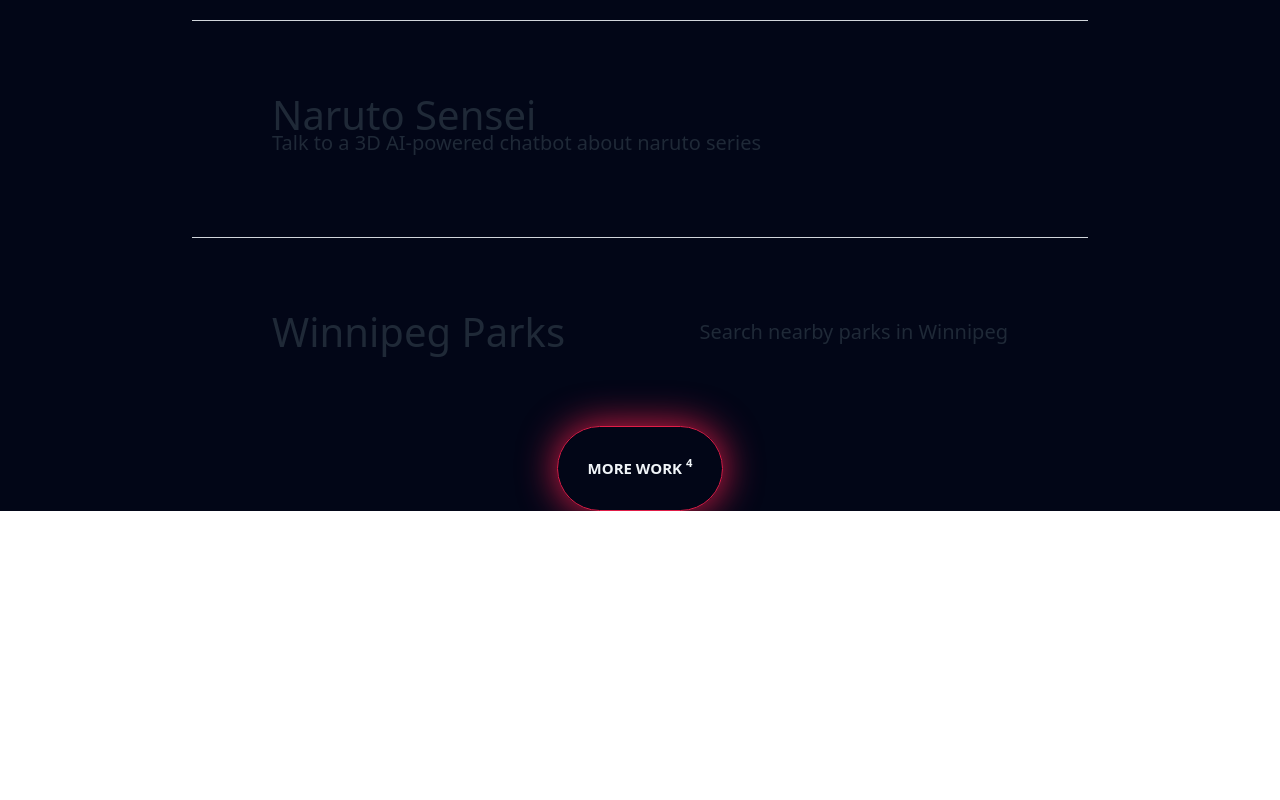
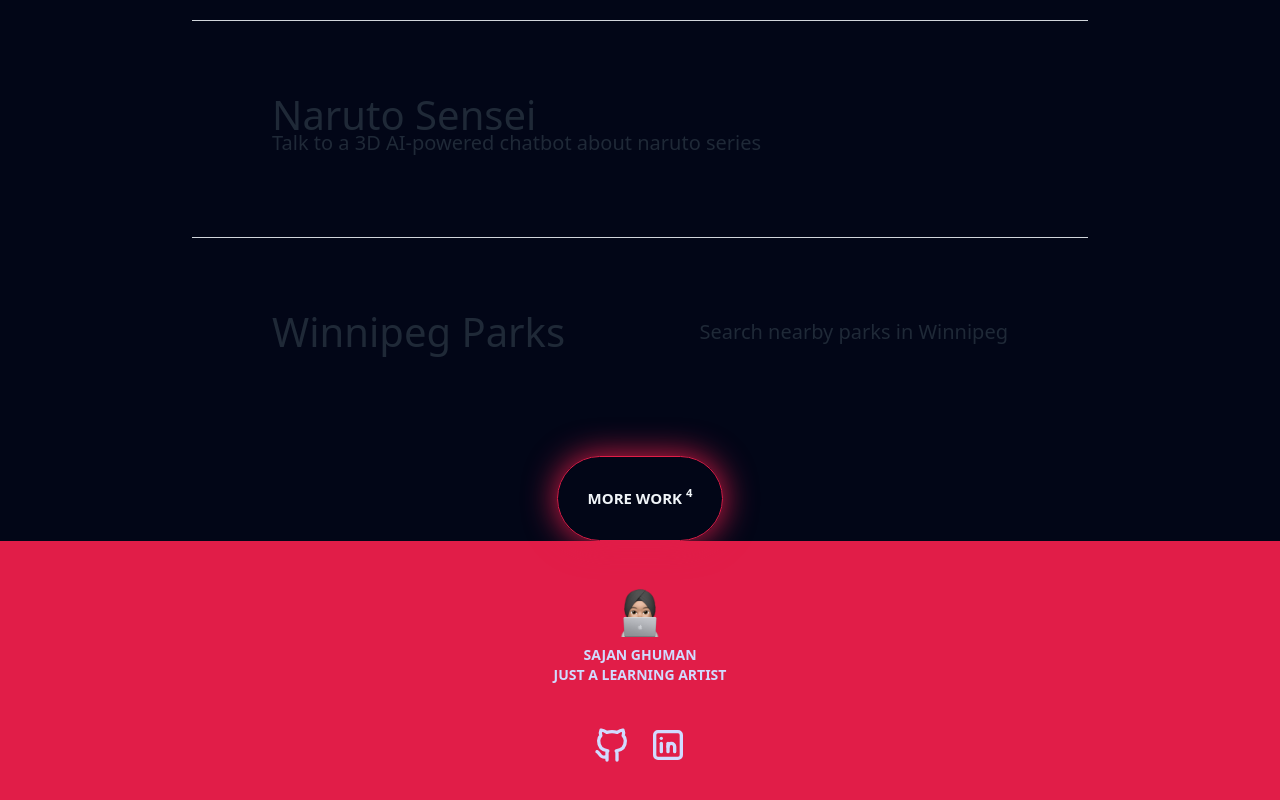
Before and after one commit to SajanGhuman/Portfolio, a Next.js app: page / in a window 1280 px wide. Shown: the part 1258-2058 px from the top of the page. Before the commit the page ends 1769 px from the top, so only its background shows below. Built offline with nearby package versions, Linux system fonts and the light colour scheme.

Commit message:
Add footer

```diff
--- a/app/components/footer.tsx
+++ b/app/components/footer.tsx
@@ -1,57 +1,63 @@
 import React from "react";
+import Link from "next/link";
 
 const Footer = () => {
   return (
-    <footer className="bg-custom-gray footer footer-center text-base-content rounded p-10">
-      <nav className="grid grid-flow-col gap-4">
-        <a className="link link-hover">About us</a>
-        <a className="link link-hover">Contact</a>
-        <a className="link link-hover">Jobs</a>
-        <a className="link link-hover">Press kit</a>
-      </nav>
+    <footer
+      id="footer"
+      className="footer footer-center bg-custom-rose text-primary-content p-10"
+    >
+      <aside>
+        <img src="favicon.png" alt="favicon image" className="w-14 h-14" />
+
+        <p className="font-bold">
+          SAJAN GHUMAN
+          <br />
+          JUST A LEARNING ARTIST
+        </p>
+      </aside>
       <nav>
         <div className="grid grid-flow-col gap-4">
-          <a>
+          <Link href="https://github.com/SajanGhuman" target="_blank">
             <svg
               xmlns="http://www.w3.org/2000/svg"
-              width="24"
-              height="24"
+              width="40"
+              height="40"
               viewBox="0 0 24 24"
-              className="fill-current"
+              fill="none"
+              stroke="currentColor"
+              stroke-width="2"
+              stroke-linecap="round"
+              stroke-linejoin="round"
+              className="icon icon-tabler icons-tabler-outline icon-tabler-brand-github hidden md:block"
             >
-              <path d="M24 4.557c-.883.392-1.832.656-2.828.775 1.017-.609 1.798-1.574 2.165-2.724-.951.564-2.005.974-3.127 1.195-.897-.957-2.178-1.555-3.594-1.555-3.179 0-5.515 2.966-4.797 6.045-4.091-.205-7.719-2.165-10.148-5.144-1.29 2.213-.669 5.108 1.523 6.574-.806-.026-1.566-.247-2.229-.616-.054 2.281 1.581 4.415 3.949 4.89-.693.188-1.452.232-2.224.084.626 1.956 2.444 3.379 4.6 3.419-2.07 1.623-4.678 2.348-7.29 2.04 2.179 1.397 4.768 2.212 7.548 2.212 9.142 0 14.307-7.721 13.995-14.646.962-.695 1.797-1.562 2.457-2.549z"></path>
-            </svg>
-          </a>
-          <a>
+              <path stroke="none" d="M0 0h24v24H0z" fill="none" />
+              <path d="M9 19c-4.3 1.4 -4.3 -2.5 -6 -3m12 5v-3.5c0 -1 .1 -1.4 -.5 -2c2.8 -.3 5.5 -1.4 5.5 -6a4.6 4.6 0 0 0 -1.3 -3.2a4.2 4.2 0 0 0 -.1 -3.2s-1.1 -.3 -3.5 1.3a12.3 12.3 0 0 0 -6.2 0c-2.4 -1.6 -3.5 -1.3 -3.5 -1.3a4.2 4.2 0 0 0 -.1 3.2a4.6 4.6 0 0 0 -1.3 3.2c0 4.6 2.7 5.7 5.5 6c-.6 .6 -.6 1.2 -.5 2v3.5" />
+            </svg>{" "}
+          </Link>
+          <Link href="https://www.linkedin.com/in/sajanghuman/" target="_blank">
             <svg
               xmlns="http://www.w3.org/2000/svg"
-              width="24"
-              height="24"
+              width="40"
+              height="40"
               viewBox="0 0 24 24"
-              className="fill-current"
+              fill="none"
+              stroke="currentColor"
+              stroke-width="2"
+              stroke-linecap="round"
+              stroke-linejoin="round"
+              className="icon icon-tabler icons-tabler-outline icon-tabler-brand-linkedin hidden md:block"
             >
-              <path d="M19.615 3.184c-3.604-.246-11.631-.245-15.23 0-3.897.266-4.356 2.62-4.385 8.816.029 6.185.484 8.549 4.385 8.816 3.6.245 11.626.246 15.23 0 3.897-.266 4.356-2.62 4.385-8.816-.029-6.185-.484-8.549-4.385-8.816zm-10.615 12.816v-8l8 3.993-8 4.007z"></path>
-            </svg>
-          </a>
-          <a>
-            <svg
-              xmlns="http://www.w3.org/2000/svg"
-              width="24"
-              height="24"
-              viewBox="0 0 24 24"
-              className="fill-current"
-            >
-              <path d="M9 8h-3v4h3v12h5v-12h3.642l.358-4h-4v-1.667c0-.955.192-1.333 1.115-1.333h2.885v-5h-3.808c-3.596 0-5.192 1.583-5.192 4.615v3.385z"></path>
-            </svg>
-          </a>
+              <path stroke="none" d="M0 0h24v24H0z" fill="none" />
+              <path d="M4 4m0 2a2 2 0 0 1 2 -2h12a2 2 0 0 1 2 2v12a2 2 0 0 1 -2 2h-12a2 2 0 0 1 -2 -2z" />
+              <path d="M8 11l0 5" />
+              <path d="M8 8l0 .01" />
+              <path d="M12 16l0 -5" />
+              <path d="M16 16v-3a2 2 0 0 0 -4 0" />
+            </svg>{" "}
+          </Link>
         </div>
       </nav>
-      <aside>
-        <p>
-          Copyright © {new Date().getFullYear()} - All right reserved by ACME
-          Industries Ltd
-        </p>
-      </aside>
     </footer>
   );
 };
--- a/app/components/navbar.tsx
+++ b/app/components/navbar.tsx
@@ -26,7 +26,10 @@
   }, [pathname]);
 
   return (
-    <div className="z-[100] navbar bg-custom-gray w-full h-[50px] flex justify-center fixed top-0 right-0 backdrop-filter backdrop-blur-lg bg-opacity-30 shadow-lg border-b border-white/10">
+    <div
+      id="nav"
+      className="z-[100] navbar bg-custom-gray w-full h-[50px] flex justify-center fixed top-0 right-0 backdrop-filter backdrop-blur-lg bg-opacity-30 shadow-lg border-b border-white/10"
+    >
       <Link href="/" onClick={() => handleNavigation("#home")}>
         <img
           src="favicon.png"
--- a/app/components/projects.tsx
+++ b/app/components/projects.tsx
@@ -62,7 +62,7 @@
         })}
         {pathname === "/" && (
           <Button
-            className="min-w-[15px] text-[15px] font-bold text-custom-white border-2 border-custom-border animate-glowingBorder shadow-button-shadow"
+            className="mt-[30px] min-w-[15px] text-[15px] font-bold text-custom-white border-2 border-custom-border animate-glowingBorder shadow-button-shadow"
             onClick={() => router.push("/projects")}
           >
             MORE WORK <sup className="ml-1">{projects.length}</sup>
--- a/app/layout.tsx
+++ b/app/layout.tsx
@@ -1,6 +1,8 @@
 import type { Metadata } from "next";
 import "./globals.css";
 import { Open_Sans, Roboto_Mono } from "next/font/google";
+import Footer from "./components/footer";
+import Navbar from "./components/navbar";
 
 export const metadata: Metadata = {
   title: "Portfolio",
@@ -14,7 +16,10 @@
 }>) {
   return (
     <html lang="en">
-      <body className="Roboto_Mono.className">{children}</body>
+      <body className="Roboto_Mono.className">
+        <Navbar />
+        {children} <Footer />
+      </body>
     </html>
   );
 }
--- a/app/page.jsx
+++ b/app/page.jsx
@@ -2,14 +2,14 @@
 import Navbar from "./components/navbar";
 import Projects from "./components/projects";
 import Button from "./components/button";
+import Footer from "./components/footer";
 
 export default function Home() {
   return (
     <main className="bg-custom-gray">
-      <Navbar />
       <section
         id="home"
-        className="flex flex-col gap-5 justify-center items-center select-none mb-[100px] min-h-[100vh]"
+        className="flex flex-col gap-5 justify-center items-center select-none mb-[100px] min-h-screen"
       >
         <h2 className="text-custom-off-white font-bold font-general_sans text-[20px] sm:text-[40px] md:text-[50px] lg:text-[60px] xl:text-[80px] 2xl:text-[90px]">
           Hi, I am Sajan 👋
--- a/tailwind.config.ts
+++ b/tailwind.config.ts
@@ -28,6 +28,7 @@
         "custom-white": "#f1f5f9",
         "custom-purple": "#5146E3",
         "custom-grey": "#2B2B2B",
+        "custom-footer": "#ff5278",
       },
       screens: {
         "x-sm": "375px",
```
